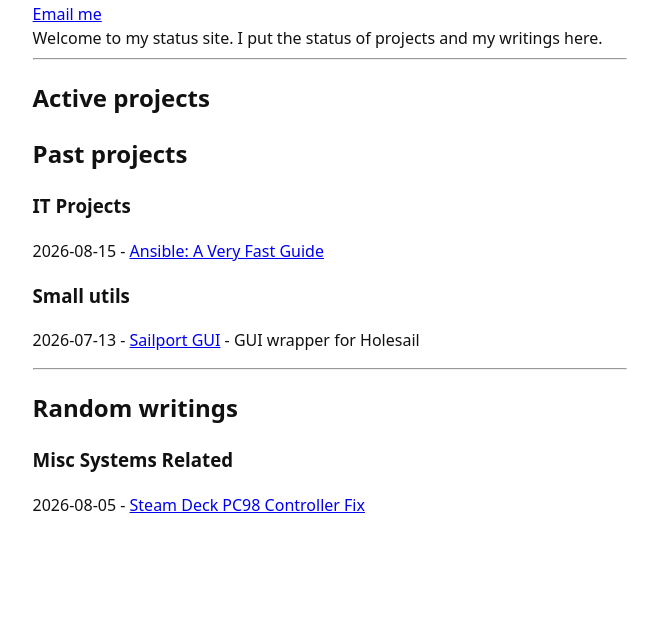
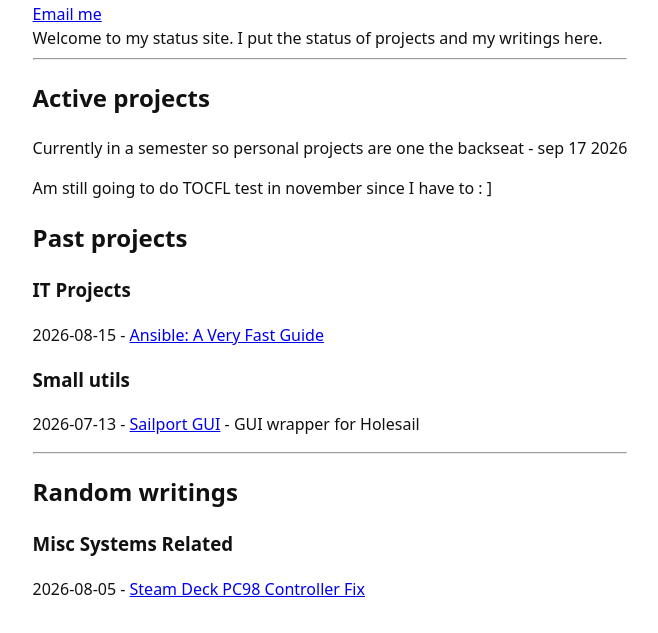
Before and after one commit to nanovz/nanovz.github.io, a plain HTML site: page index.html in a window 1280 px wide. Shown: the part 87-720 px from the top of the page, without its empty margins (310-968 px from the left). Drawn offline with Linux system fonts and the light colour scheme.

Commit message:
Revise personal project status and add TOCFL note
Updated personal project status and added note about TOCFL test.

```diff
--- a/index.html
+++ b/index.html
@@ -17,7 +17,10 @@ Welcome to my status site. I put the status of projects and my writings here.
 <h2>Active projects</h2>
 <h3>  </h3>
     <p>
-
+        Currently in a semester so personal projects are one the backseat - sep 17 2026
+    </p>
+    <p>
+        Am still going to do TOCFL test in november since I have to : ]
     </p>
 <h2>Past projects</h2>
 <h3>IT Projects</h3>
```
